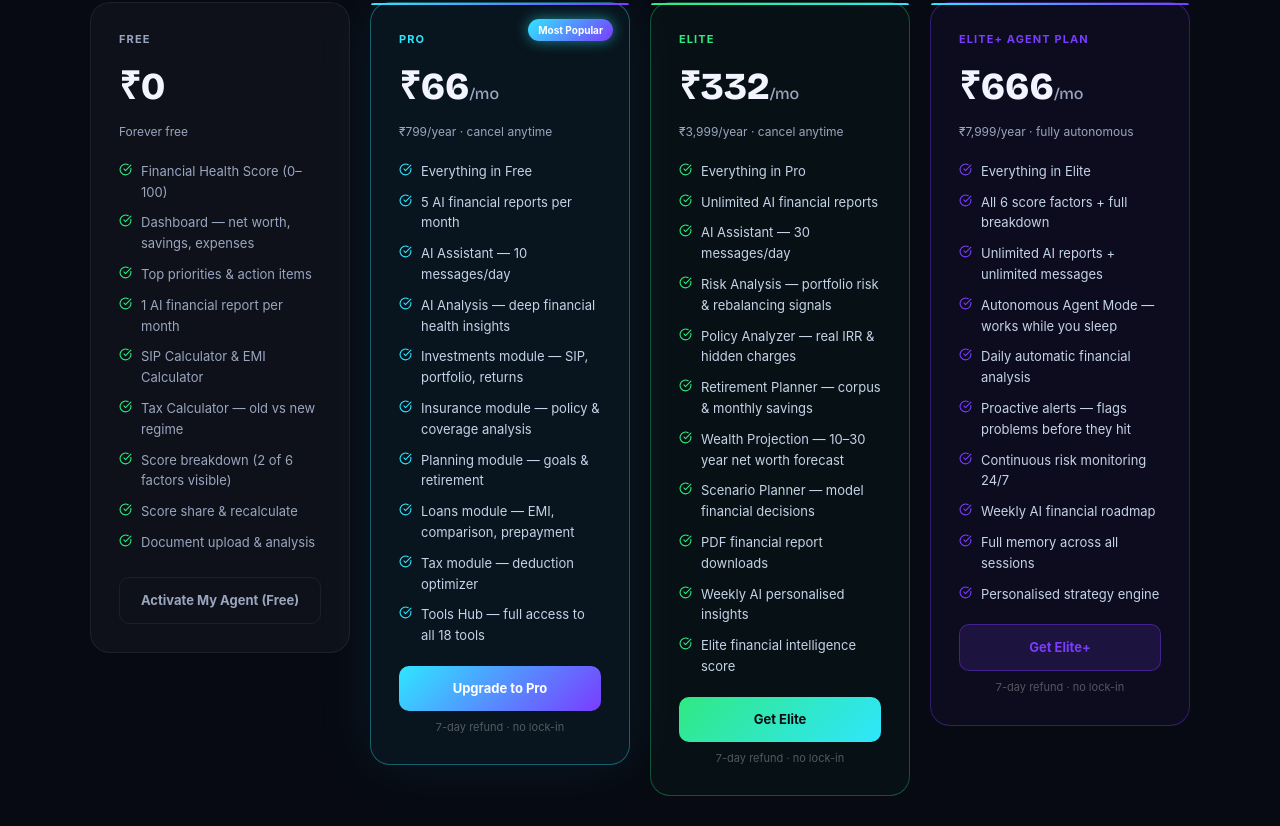
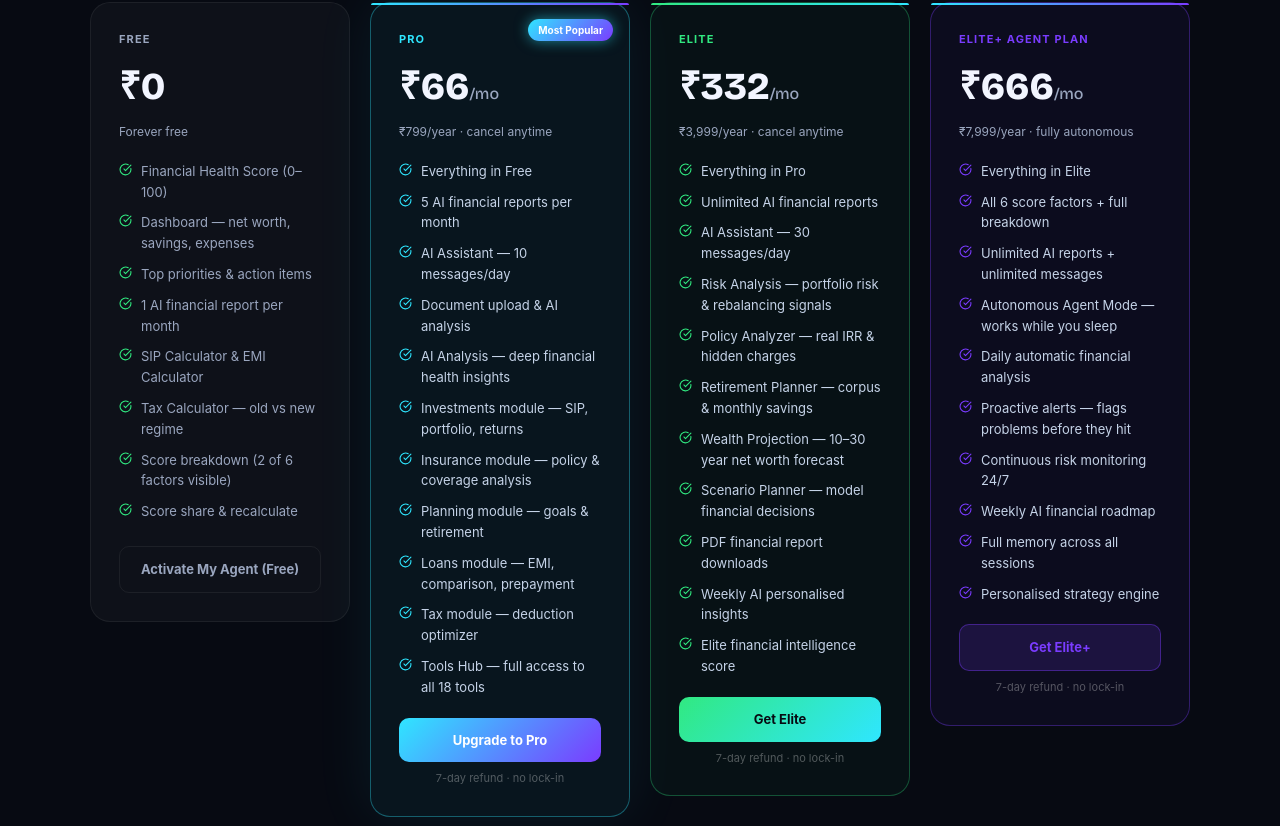
Before and after one commit to Jerry19967/finhealth-landing, a Next.js app: page / in a window 1280 px wide. Shown: the part 5734-6560 px from the top of the page. Built offline with nearby package versions, Linux system fonts and the light colour scheme.

Commit message:
Fix: move document analysis from Free to Pro card

```diff
--- a/app/page.tsx
+++ b/app/page.tsx
@@ -584,7 +584,6 @@ export default function Home() {
                   'Tax Calculator — old vs new regime',
                   'Score breakdown (2 of 6 factors visible)',
                   'Score share & recalculate',
-                  'Document upload & analysis',
                 ].map(f => (
                   <div key={f} style={{ display: 'flex', alignItems: 'flex-start', gap: 9, fontSize: 13, color: T.textSecondary }}>
                     <CheckCircle size={13} color={T.green} style={{ flexShrink: 0, marginTop: 2 }} />{f}
@@ -614,6 +613,7 @@ export default function Home() {
                   'Everything in Free',
                   '5 AI financial reports per month',
                   'AI Assistant — 10 messages/day',
+                  'Document upload & AI analysis',
                   'AI Analysis — deep financial health insights',
                   'Investments module — SIP, portfolio, returns',
                   'Insurance module — policy & coverage analysis',
```
